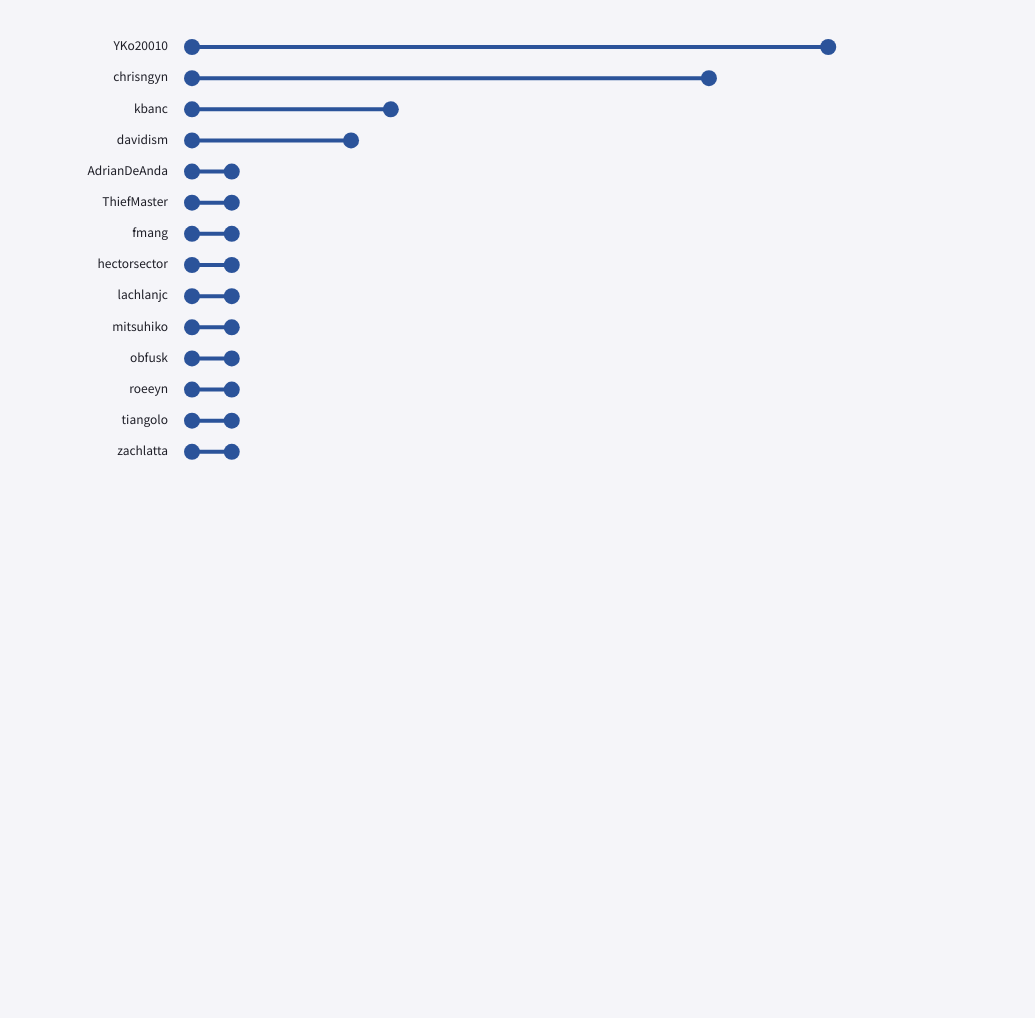
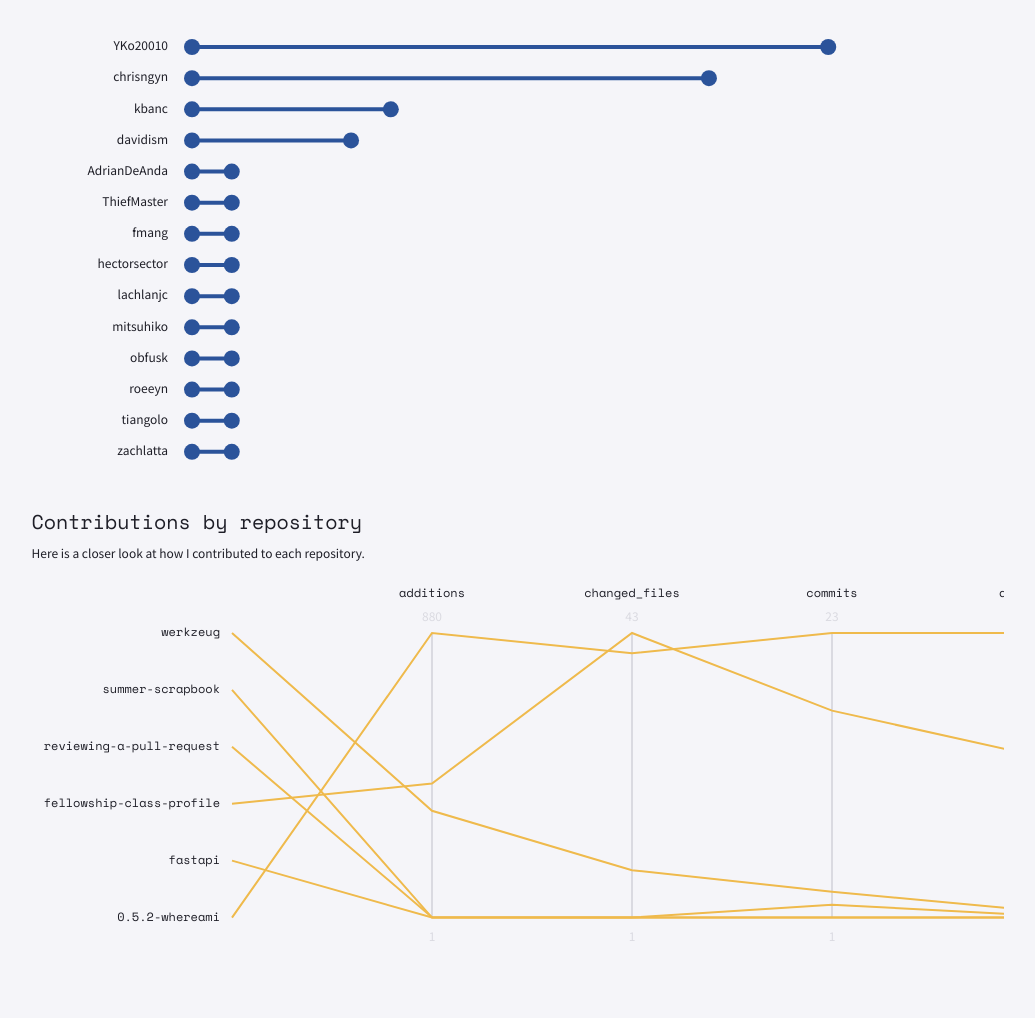
Before and after one commit to chrisnguyn/fellowship-class-profile, a Flask app: page /personal in a window 1280 px wide. Shown: the part 3023-4041 px from the top of the page, without its empty margins (122-1157 px from the left). Before the commit the page ends 3483 px from the top, so only its background shows below. Run offline with Flask 2, Linux system fonts and the light colour scheme.

Commit message:
Add contribution by repo

```diff
--- /dev/null
+++ b/web/static/javascript/collaborators.js
@@ -0,0 +1,121 @@
+function renderPersonalCollaborators(body, collaborators) {
+    if (Object.keys(collaborators).length == 0) {
+        return
+    }
+    body.append("div")
+        .attr("class", "subheader")
+        .style("color", colors.black)
+        .html("Collaborators")
+    body.append("div")
+        .attr("class", "caption")
+        .style("color", colors.black)
+        .html("This is who I spent my time working with.")
+    let div = body.append("div")
+        .style("display", "flex")
+        .style("align-items", "center")
+        .style("justify-content", "center")
+    let svg = div.append("svg")
+        .attr("height", 500 / 14 * Object.keys(collaborators).length)
+        .attr("width", 900)
+
+    let height = svg.attr("height")
+    let width = svg.attr("width")
+
+    collaborators = Object.keys(collaborators).map(name => {
+        return {
+            name: name,
+            amount: collaborators[name]
+        }
+    })
+    collaborators.sort((a, b) => {
+        return a.amount > b.amount ? -1 : 1
+    })
+    let circleRadius = 8
+    let textX = 100
+
+    let minCollab = d3.min(collaborators, d => {
+        return d.amount
+    }) - 1
+    let maxCollab = d3.max(collaborators, d => {
+        return d.amount
+    }) + 1
+    let nameXScale = d3.scaleLinear()
+        .domain([minCollab, maxCollab])
+        .range([textX + circleRadius + 16, width - textX])
+    let collabYScale = d3.scaleBand()
+        .domain(collaborators.map(d => {
+            return d.name
+        }))
+        .range([48, height - 16])
+
+    collaborators.forEach(d => {
+        let name = d.name
+        let amount = Number(d.amount)
+        let g = svg.append("g")
+
+        let nameText = g.append("text")
+            .attr("class", "caption")
+            .attr("fill", colors.black)
+            .attr("text-anchor", "end")
+            .attr("alignment-baseline", "middle")
+            .attr("x", textX)
+            .attr("y", collabYScale(name))
+            .text(name)
+
+        g.append("circle")
+            .attr("cx", nameXScale(minCollab))
+            .attr("cy", collabYScale(name))
+            .attr("r", circleRadius)
+            .attr("fill", colors.blue)
+
+        let line = g.append("line")
+            .attr("x1", nameXScale(minCollab))
+            .attr("x2", nameXScale(amount))
+            .attr("y1", collabYScale(name))
+            .attr("y2", collabYScale(name))
+            .attr("stroke", colors.blue)
+            .attr("stroke-width", circleRadius / 2)
+
+        g.append("circle")
+            .attr("cx", nameXScale(amount))
+            .attr("cy", collabYScale(name))
+            .attr("r", circleRadius)
+            .attr("fill", colors.blue)
+
+        g.on("mouseover", function() {
+                line.transition()
+                    .duration(40)
+                    .ease(d3.easeLinear)
+                    .attr("stroke-width", circleRadius * 2)
+                nameText.attr("fill", colors.blue)
+                showText(amount, name)
+            })
+            .on("mouseout", function() {
+                line.transition()
+                    .duration(40)
+                    .ease(d3.easeLinear)
+                    .attr("stroke-width", circleRadius / 2)
+                nameText.attr("fill", colors.black)
+                hideText()
+            })
+    })
+
+    let hoverText = svg.append("text")
+        .attr("font-family", "Space Mono")
+        .attr("font-size", 12)
+        .attr("text-anchor", "start")
+        .attr("alignment-baseline", "middle")
+        .attr("fill", colors.blue)
+        .attr("visibility", "hidden")
+
+    function showText(amount, name) {
+        hoverText.attr("visibility", "visible")
+            .attr("x", Number(nameXScale(amount)) + Number(circleRadius) + 12)
+            .attr("y", collabYScale(name))
+            .text(amount + (amount != 1 ? " PRs" : " PR"))
+    }
+
+    function hideText() {
+        hoverText.attr("visibility", "hidden")
+    }
+}
--- /dev/null
+++ b/web/static/javascript/contributionOverRepo.js
@@ -0,0 +1,154 @@
+function renderRepoContributionChart(body, repos) {
+    repos = Object.keys(repos).map(key => {
+        let repo = repos[key]
+        return {
+            name: repo.name,
+            additions: repo.additions,
+            changed_files: repo.changed_files,
+            commits: repo.commits,
+            deletions: repo.deletions
+        }
+    })
+
+    body.append("div")
+        .attr("class", "subheader")
+        .style("color", colors.black)
+        .html("Contributions by repository")
+    body.append("div")
+        .attr("class", "caption")
+        .style("color", colors.black)
+        .html("Here is a closer look at how I contributed to each repository.")
+    let div = body.append("div")
+        .style("display", "flex")
+        .style("align-items", "center")
+        .style("justify-content", "center")
+        .style("width", "100%")
+    let svg = div.append("svg")
+        .attr("height", 500 / 7 * repos.length)
+        .attr("width", 1200)
+
+    let height = svg.attr("height")
+    let width = svg.attr("width")
+
+    let padding = {
+        horizontal: 200,
+        vertical: 72
+    }
+
+    let xScale = d3.scaleLinear()
+        .domain([0, Object.keys(repos[0]).length - 1])
+        .range([padding.horizontal, width - padding.horizontal])
+
+    let minMap = {}
+    let maxMap = {}
+    Object.keys(repos[0]).forEach(variable => {
+        let min = d3.min(repos, repo => {
+            return repo[variable]
+        })
+        let max = d3.max(repos, repo => {
+            return repo[variable]
+        })
+        min = isNaN(min) ? 0 : min
+        max = isNaN(max) ? (repos.length - 1) : max
+        minMap[variable] = min
+        maxMap[variable] = max
+    })
+
+    let yScales = {}
+    let labels = {}
+    Object.keys(repos[0]).forEach((variable, i) => {
+        let yScale = d3.scaleLinear()
+            .domain([minMap[variable], maxMap[variable]])
+            .range([height - padding.vertical, padding.vertical])
+        yScales[variable] = yScale
+        if (variable != "name") {
+            svg.append("text")
+                .attr("font-family", "Space Mono")
+                .attr("font-size", 12)
+                .attr("text-anchor", "middle")
+                .attr("alignment-baseline", "bottom")
+                .attr("fill", colors.black)
+                .attr("x", xScale(i))
+                .attr("y", yScales[variable](maxMap[variable]) - 36)
+                .text(variable)
+            labels[variable] = svg.append("text")
+                .attr("class", "caption")
+                .attr("fill", colors.grey)
+                .attr("text-anchor", "middle")
+                .attr("alignment-baseline", "bottom")
+                .attr("x", xScale(i))
+                .attr("y", yScales[variable](maxMap[variable]) - 12)
+                .text(maxMap[variable])
+            svg.append("text")
+                .attr("class", "caption")
+                .attr("fill", colors.grey)
+                .attr("text-anchor", "middle")
+                .attr("alignment-baseline", "hanging")
+                .attr("x", xScale(i))
+                .attr("y", yScales[variable](minMap[variable]) + 12)
+                .text(minMap[variable])
+        }
+    })
+
+    for (let i = 1; i < Object.keys(repos[0]).length; i++) {
+        svg.append("line")
+            .attr("x1", xScale(i))
+            .attr("x2", xScale(i))
+            .attr("y1", padding.vertical)
+            .attr("y2", height - padding.vertical)
+            .attr("stroke", colors.grey)
+            .attr("stroke-width", 2)
+    }
+
+    let lineGen = d3.line()
+        .curve(d3.curveLinear)
+    repos.forEach((repo, i) => {
+        let g = svg.append("g")
+        let nameText = g.append("text")
+            .attr("font-family", "Space Mono")
+            .attr("font-size", 12)
+            .attr("fill", colors.black)
+            .attr("text-anchor", "end")
+            .attr("alignment-baseline", "middle")
+            .attr("x", xScale(0) - 12)
+            .attr("y", yScales.name(i))
+            .text(repo.name)
+
+        let points = [
+            [xScale(0), yScales.name(i)],
+            [xScale(1), yScales.additions(repo.additions)],
+            [xScale(2), yScales.changed_files(repo.changed_files)],
+            [xScale(3), yScales.commits(repo.commits)],
+            [xScale(4), yScales.deletions(repo.deletions)]
+
+        ];
+        let lineData = lineGen(points);
+        let linePath = g.append("path")
+            .attr("d", lineData)
+            .attr("fill", "none")
+            .attr("stroke", colors.yellow)
+            .attr("stroke-width", 2)
+        g.on("mouseover", function() {
+                nameText.attr("fill", colors.green)
+                linePath.attr("stroke", colors.green)
+                    .attr("stroke-width", 8)
+                Object.keys(repos[0]).forEach((variable) => {
+                    if (variable != "name") {
+                        labels[variable].attr("fill", colors.green)
+                            .text(repo[variable])
+                    }
+                })
+            })
+            .on("mouseout", function() {
+                nameText.attr("fill", colors.black)
+                linePath.attr("stroke", colors.yellow)
+                    .attr("stroke-width", 2)
+                Object.keys(repos[0]).forEach((variable) => {
+                    if (variable != "name") {
+                        labels[variable].attr("fill", colors.grey)
+                            .text(maxMap[variable])
+                    }
+                })
+            })
+    })
+}
--- a/web/templates/personal.html
+++ b/web/templates/personal.html
@@ -12,6 +12,8 @@
     <script type="text/javascript" src="{{ url_for('static',filename='javascript/contributionOverTimeChart.js') }}"></script>
     <script type="text/javascript" src="{{ url_for('static',filename='javascript/teamCircle.js') }}"></script>
     <script type="text/javascript" src="{{ url_for('static',filename='javascript/highlights.js') }}"></script>
+    <script type="text/javascript" src="{{ url_for('static',filename='javascript/collaborators.js') }}"></script>
+    <script type="text/javascript" src="{{ url_for('static',filename='javascript/contributionOverRepo.js') }}"></script>
     <script src="https://d3js.org/d3.v5.min.js"></script>
     <title>Glorious Geese</title>
 </head>
@@ -79,126 +81,11 @@
 
             renderDonutChart(body, personalSummary["repositories"])
 
-            body.append("div")
-                .attr("class", "subheader")
-                .style("color", colors.black)
-                .html("Collaborators")
-            body.append("div")
-                .attr("class", "caption")
-                .style("color", colors.black)
-                .html("This is who I spent my time working with.")
-            let div = body.append("div")
-                .style("display", "flex")
-                .style("align-items", "center")
-                .style("justify-content", "center")
-            let svg = div.append("svg")
-                .attr("height", 500)
-                .attr("width", 900)
+            let collaborators = data["collaborators"]
+            renderPersonalCollaborators(body, collaborators)
 
-            let height = svg.attr("height")
-            let width = svg.attr("width")
-
-            let collaborators = data["collaborators"]
-            collaborators = Object.keys(collaborators).map(name => {
-                return {
-                    name: name,
-                    amount: collaborators[name]
-                }
-            })
-            collaborators.sort((a, b) => {
-                return a.amount > b.amount ? -1 : 1
-            })
-            let circleRadius = 8
-            let textX = 100
-
-            let minCollab = d3.min(collaborators, d => {
-                return d.amount
-            }) - 1
-            let maxCollab = d3.max(collaborators, d => {
-                return d.amount
-            }) + 1
-            let xScale = d3.scaleLinear()
-                .domain([minCollab, maxCollab])
-                .range([textX + circleRadius + 16, width - textX])
-            let yScale = d3.scaleBand()
-                .domain(collaborators.map(d => {
-                    return d.name
-                }))
-                .range([48, height - 16])
-
-            collaborators.forEach(d => {
-                let name = d.name
-                let amount = Number(d.amount)
-                let g = svg.append("g")
-
-                let nameText = g.append("text")
-                    .attr("class", "caption")
-                    .attr("fill", colors.black)
-                    .attr("text-anchor", "end")
-                    .attr("alignment-baseline", "middle")
-                    .attr("x", textX)
-                    .attr("y", yScale(name))
-                    .text(name)
-
-                g.append("circle")
-                    .attr("cx", xScale(minCollab))
-                    .attr("cy", yScale(name))
-                    .attr("r", circleRadius)
-                    .attr("fill", colors.blue)
-
-                let line = g.append("line")
-                    .attr("x1", xScale(minCollab))
-                    .attr("x2", xScale(amount))
-                    .attr("y1", yScale(name))
-                    .attr("y2", yScale(name))
-                    .attr("stroke", colors.blue)
-                    .attr("stroke-width", circleRadius / 2)
-
-                g.append("circle")
-                    .attr("cx", xScale(amount))
-                    .attr("cy", yScale(name))
-                    .attr("r", circleRadius)
-                    .attr("fill", colors.blue)
-
-                g.on("mouseover", function() {
-                        line.transition()
-                            .duration(40)
-                            .ease(d3.easeLinear)
-                            .attr("stroke-width", circleRadius * 2)
-                        nameText.attr("fill", colors.blue)
-                        showText(amount, name)
-                    })
-                    .on("mouseout", function() {
-                        line.transition()
-                            .duration(40)
-                            .ease(d3.easeLinear)
-                            .attr("stroke-width", circleRadius / 2)
-                        nameText.attr("fill", colors.black)
-                        hideText()
-                    })
-            })
-
-            let hoverText = svg.append("text")
-                .attr("font-family", "Space Mono")
-                .attr("font-size", 12)
-                .attr("text-anchor", "start")
-                .attr("alignment-baseline", "middle")
-                .attr("fill", colors.blue)
-                .attr("visibility", "hidden")
-
-            function showText(amount, name) {
-                hoverText.attr("visibility", "visible")
-                    .attr("x", Number(xScale(amount)) + Number(circleRadius) + 12)
-                    .attr("y", yScale(name))
-                    .text(amount + (amount != 1 ? " PRs" : " PR"))
-            }
-
-            function hideText() {
-                hoverText.attr("visibility", "hidden")
-            }
-
-
-
+            let repos = data["repo_changes"]
+            renderRepoContributionChart(body, repos)
         }
         loadData()
     </script>
```
